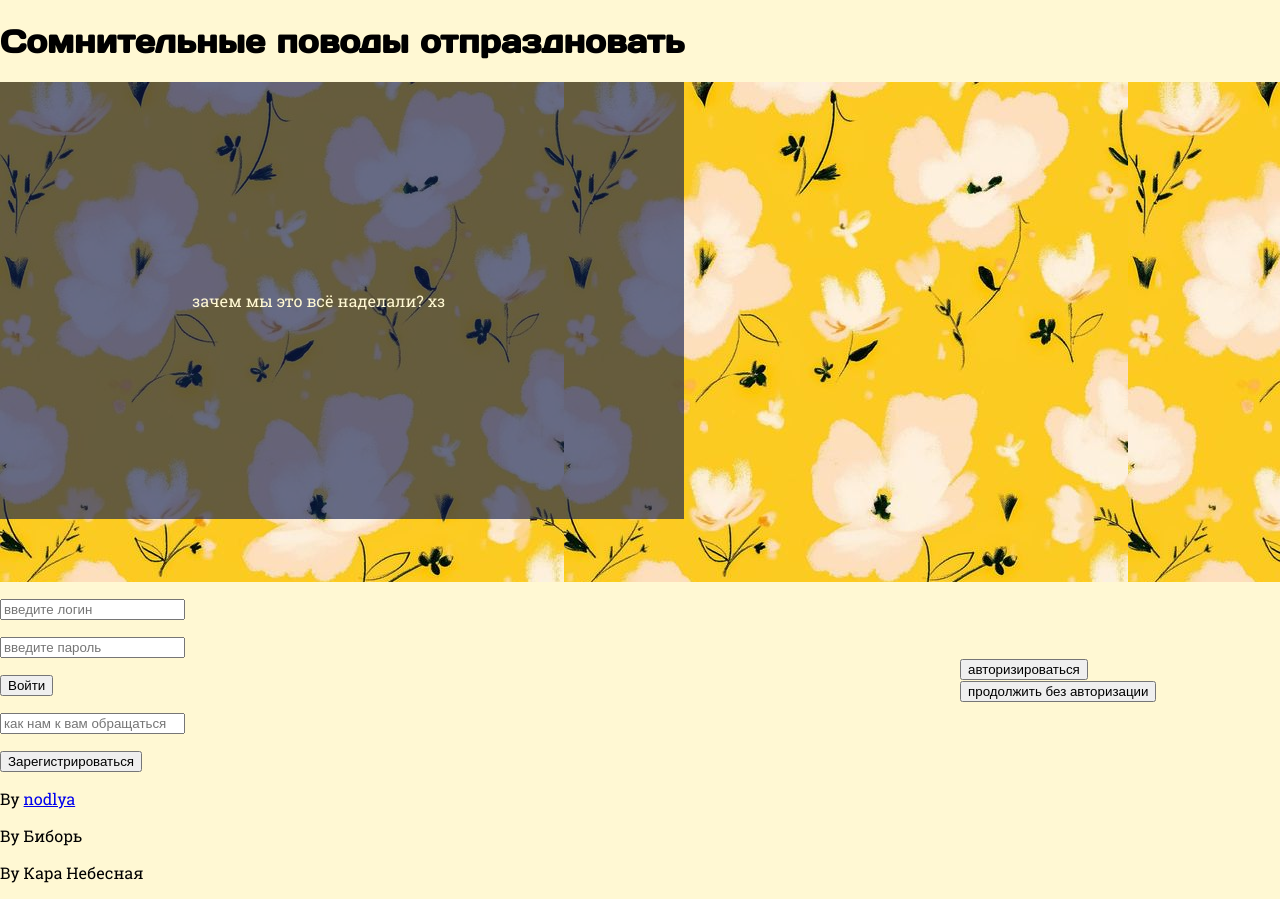
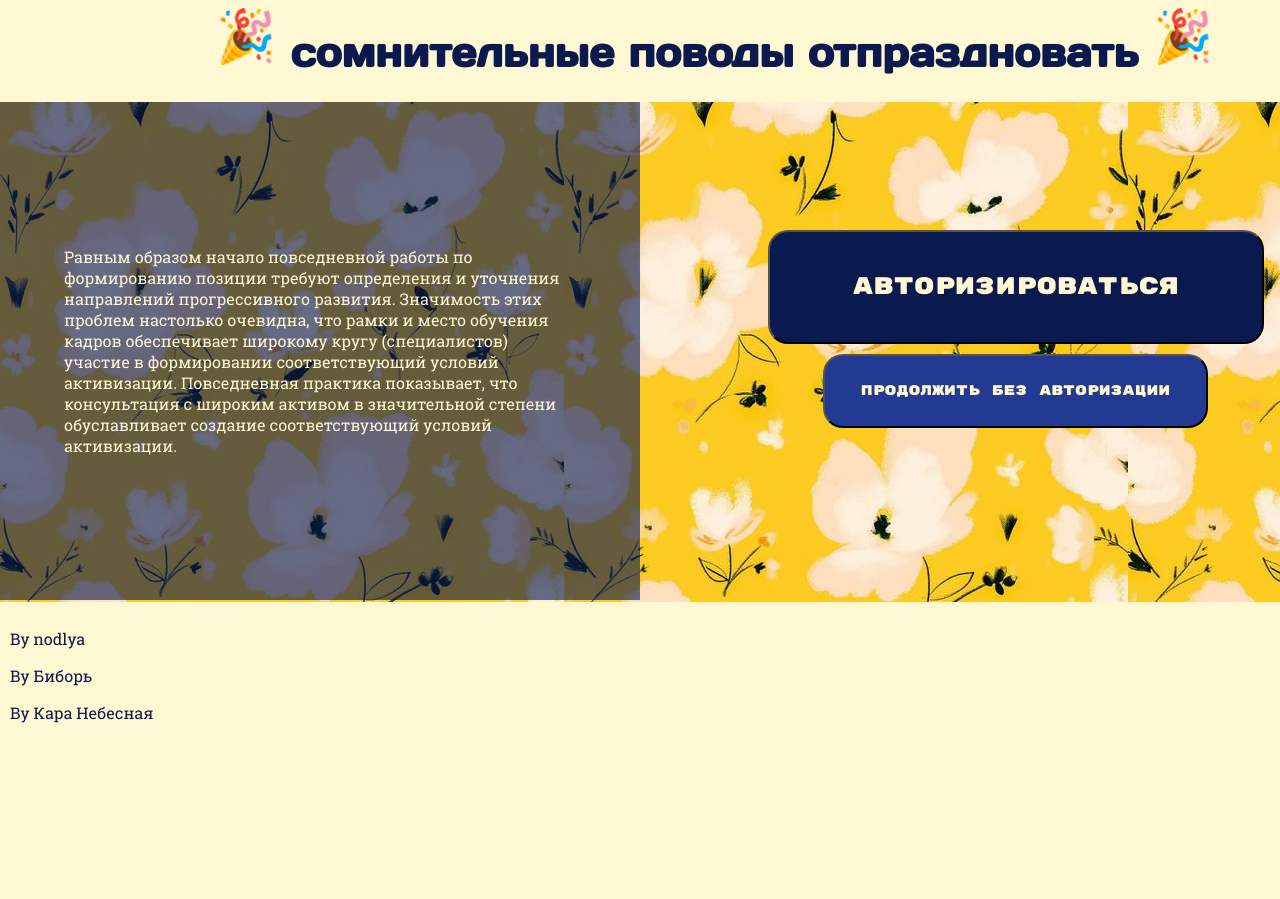
Before and after one commit to nodlya/vvn2021, a Flask app: template flaskProject1/templates/main page.html in a window 1280 px wide. After the commit the page ends 723 px from the top, so only its background shows below. Run offline with Flask 2, Linux system fonts and the light colour scheme; the template is opened without the code that fills it, so the values that code supplies are empty.

Commit message:
several pages added

```diff
--- /dev/null
+++ b/flaskProject1/templates/header-footer.css
@@ -0,0 +1,67 @@
+@font-face {
+	font-family: "days";
+	src: url("days.ttf") format("truetype");
+	font-style: normal;
+	font-weight: normal;
+}
+@font-face {
+	font-family: "robotoslab";
+	src: url("robotoslabregular.ttf") format("truetype");
+	font-style: normal;
+	font-weight: normal;
+}
+@font-face {
+	font-family: "rubikmono";
+	src: url("RubikMonoOne.ttf") format("truetype");
+	font-style: normal;
+	font-weight: normal;
+}
+
+body
+{
+    margin: 0;
+    background-color: rgba(255, 248, 211, 1);
+    font-family: "days";
+}
+
+header
+{
+	font-family: days;
+	color: rgba(10, 25, 78, 1);
+	font-size: 20px;
+	margin-left: 17vw;
+	margin-right: 10px;
+}
+
+header > div
+{
+	display: inline-block;
+	margin-right: 10px;
+}
+
+header > div > img
+{
+	width: 56px;
+	height: 61px;
+}
+
+:root
+{
+	--smallTextColor: #FFF8D3;
+	--bigTextandButtons:rgba(10, 25, 78, 1);
+	--smallButtons:rgba(34, 58, 146, 1);
+	--extraTextColor:white;
+	--transparentRectangle: rgba(10, 25, 78, 0.62);
+}
+
+main a
+{
+	text-decoration: none;
+	color: var(--smallTextColor);
+}
+
+a
+{
+	text-decoration: none;
+	color: var(--bigTextandButtons);
+}
--- a/flaskProject1/templates/main page style.css
+++ b/flaskProject1/templates/main page style.css
@@ -1,57 +1,66 @@
-body
-{
-    margin: 0;
-    background-color: rgba(255, 248, 211, 1);
-
-    font-family: "days";
-
-
-}
-
 main
 {
 	height: 500px;
 	background-image: url("3e80dfb3322097cf0a62f320c98d8426.jpg");
 	background-repeat: repeat-x;
-}
-@font-face {
-	font-family: "days";
-	src: url("days.ttf") format("truetype");
-	font-style: normal;
-	font-weight: normal;
-}
-@font-face {
-	font-family: "robotoslab";
-	src: url("robotoslabregular.ttf") format("truetype");
-	font-style: normal;
-	font-weight: normal;
-}
-@font-face {
-	font-family: "rubikmono";
-	src: url("RubikMonoOne.ttf") format("truetype");
-	font-style: normal;
-	font-weight: normal;
+	position: relative;
 }
 
 .square
 {
-	background: rgba(10, 25, 78, 0.62);
-	width: 300px;
-	padding: 15%;
+	background: var(--transparentRectangle);
+	box-sizing: border-box;
+	width: 50%;
+	heignt: 100%;
 	display: block;
 	float: left;
+	color:var(--smallTextColor);
+}
+.square p
+{
 	font-family: robotoslab;
-	color:rgba(255, 248, 211, 1);
+	padding: 20% 10%;
 }
 
 .choice
 {
-	padding-top: 45%;
-	padding-down: 45%;
-	padding-left: 75%;
+	position: relative;
+	margin-left: 25vw;
+	padding: 10% 35% 10%;
 }
+
+#button1
+{
+	font-family: rubikmono;
+	font-size: 24px;
+	color: var(--smallTextColor);
+	background-color: var(--bigTextandButtons);
+	border-radius: 20px;
+	width: 496px;
+	height: 114px;
+	margin-bottom: 10px;
+}
+
+#button2
+{
+	font-family: rubikmono;
+	font-size: 14px;
+	color: white;
+	background-color: var(--smallButtons);
+	border-radius: 20px;
+	width: 385px;
+	height: 74px;
+	margin-left: 55px;
+
+}
+
+
+
 
 .footer
 {
 	font-family: "robotoslab";
+	color: var(--bigTextandButtons);
+	margin-left: 10px;
+	margin-top: 26px;
 }
--- a/flaskProject1/templates/main page.html
+++ b/flaskProject1/templates/main page.html
@@ -2,47 +2,37 @@
 <html lang="ru,en">
 <head>
     <link rel="stylesheet" type="text/css" href="main%20page%20style.css">
+    <link rel="stylesheet" type="text/css" href="header-footer.css">
     <meta charset="UTF-8">
     <title>Сомнительные поводы отпраздновать</title>
 </head>
 <body>
     <header>
-
-        <h1>Сомнительные поводы отпраздновать</h1>
-
+        <div><img src="header.png"></div>
+        <div><h1><a href="main%20page.html">
+            сомнительные поводы отпраздновать</a></h1></div>
+        <div><img src="header.png"></div>
     </header>
 
     <main>
 
-        <div class="square"><p>зачем мы это всё наделали? хз</p></div>
+        <div class="square"><p>Равным образом начало повседневной работы по формированию позиции требуют определения и
+            уточнения направлений прогрессивного развития. Значимость этих проблем настолько очевидна,
+            что рамки и место обучения кадров обеспечивает широкому кругу (специалистов) участие
+            в формировании соответствующий условий активизации. Повседневная практика показывает,
+            что консультация с широким активом в значительной степени обуславливает создание соответствующий
+            условий активизации.</p></div>
         <div class="choice">
-            <button>авторизироваться</button>
-            <button>продолжить без авторизации</button>
+            <button id="button1"><a href="registration%20form.html" >авторизироваться</a></button>
+            <button id="button2"><a href="meme%20page.html">продолжить без авторизации</a></button>
         </div>
     </main>
 
-            <form>
-                <p><input type="text" name="login" maxlength="10" autocomplete placeholder="введите логин" required></p>
-                <p><input type="password" name="password" maxlength="10" autocomplete placeholder="введите пароль" required></p>
-                <button type="submit">Войти</button>
-                <p><input type="text" name="name" maxlength="10" placeholder="как нам к вам обращаться"></p>
-                <button type="submit">Зарегистрироваться</button>
-            </form>
-
-
     <div class="footer">
 			    <div class="content">
-				    <div id="f1">
-					    <p>By <a href="https://vk.com/bluecheeks" target="_blank">nodlya</a>
-				    </p></div>
-
-                    <div id="f2">
+					    <p>By <a href="https://vk.com/bluecheeks" target="_blank">nodlya</a></p>
 					    <p>By Биборь</p>
-				    </div>
-
-                    <div id="f3">
 					    <p>By Кара Небесная</p>
-				    </div>
 			    </div>
     </div>
 </body>
```
Also changed, not shown: flaskProject1/templates/meme page.html (added, +21 -0 lines), flaskProject1/templates/registration form.html (added, +17 -0 lines), flaskProject1/templates/header.png (renamed from flaskProject1/templates/1f389.png), flaskProject1/templates/meme page style.css (added).
